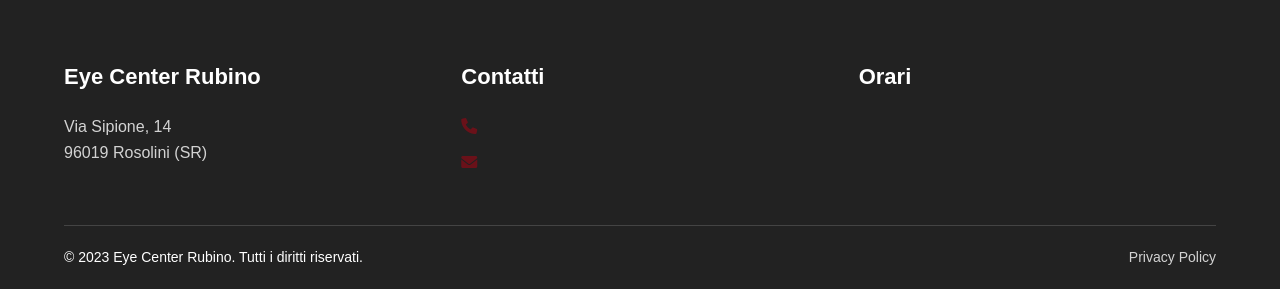
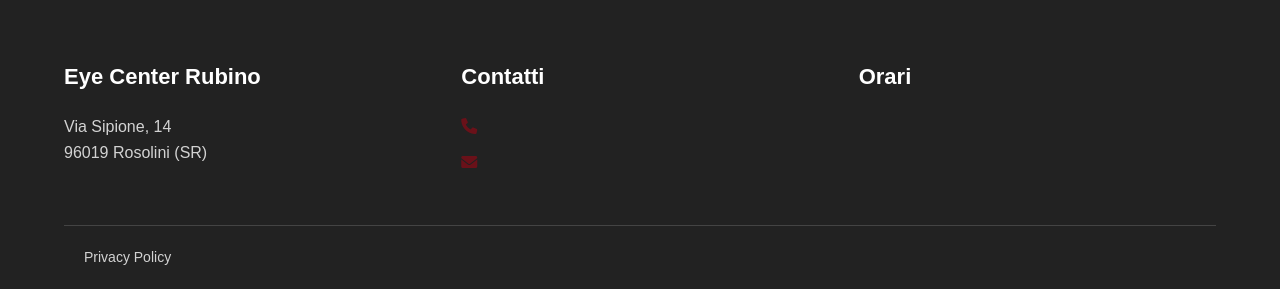
Before and after one commit to Hentoo99/eyecenter, a Flask app: template templates/index.html in a window 1280 px wide. Shown: the part 2179-2468 px from the top of the page. Run offline with Flask 3, Linux system fonts and the light colour scheme; the template is opened without the code that fills it, so the values that code supplies are empty.

Commit message:
Removing copyright

```diff
--- a/templates/contacts.html
+++ b/templates/contacts.html
@@ -174,7 +174,7 @@
                 </div>
             </div>
             <div class="footer-bottom">
-                <p>&copy; 2023 Eye Center Rubino. Tutti i diritti riservati.</p>
+                <!--<p>&copy; 2023 Eye Center Rubino. Tutti i diritti riservati.</p>-->
                 <div class="footer-links">
                     <a href="https://www.iubenda.com/privacy-policy/33984770">Privacy Policy</a>
                     <!--<a href="https://www.iubenda.com/privacy-policy/33984770/cookie-policy">Cookie Policy</a>-->
--- a/templates/index.html
+++ b/templates/index.html
@@ -142,7 +142,7 @@
                 </div>
             </div>
             <div class="footer-bottom">
-                <p>&copy; 2023 Eye Center Rubino. Tutti i diritti riservati.</p>
+                <!--<p>&copy; 2023 Eye Center Rubino. Tutti i diritti riservati.</p>-->
                 <div class="footer-links">
                     <a href="https://www.iubenda.com/privacy-policy/33984770">Privacy Policy</a>
                     <!--<a href="https://www.iubenda.com/privacy-policy/33984770/cookie-policy">Cookie Policy</a>-->
--- a/templates/studio.html
+++ b/templates/studio.html
@@ -245,7 +245,7 @@
                 </div>
             </div>
             <div class="footer-bottom">
-                <p>&copy; 2023 Eye Center Rubino. Tutti i diritti riservati.</p>
+                <!--<p>&copy; 2023 Eye Center Rubino. Tutti i diritti riservati.</p>-->
                 <div class="footer-links">
                     <a href="https://www.iubenda.com/privacy-policy/33984770">Privacy Policy</a>
                     <!--<a href="https://www.iubenda.com/privacy-policy/33984770/cookie-policy">Cookie Policy</a>-->
```
